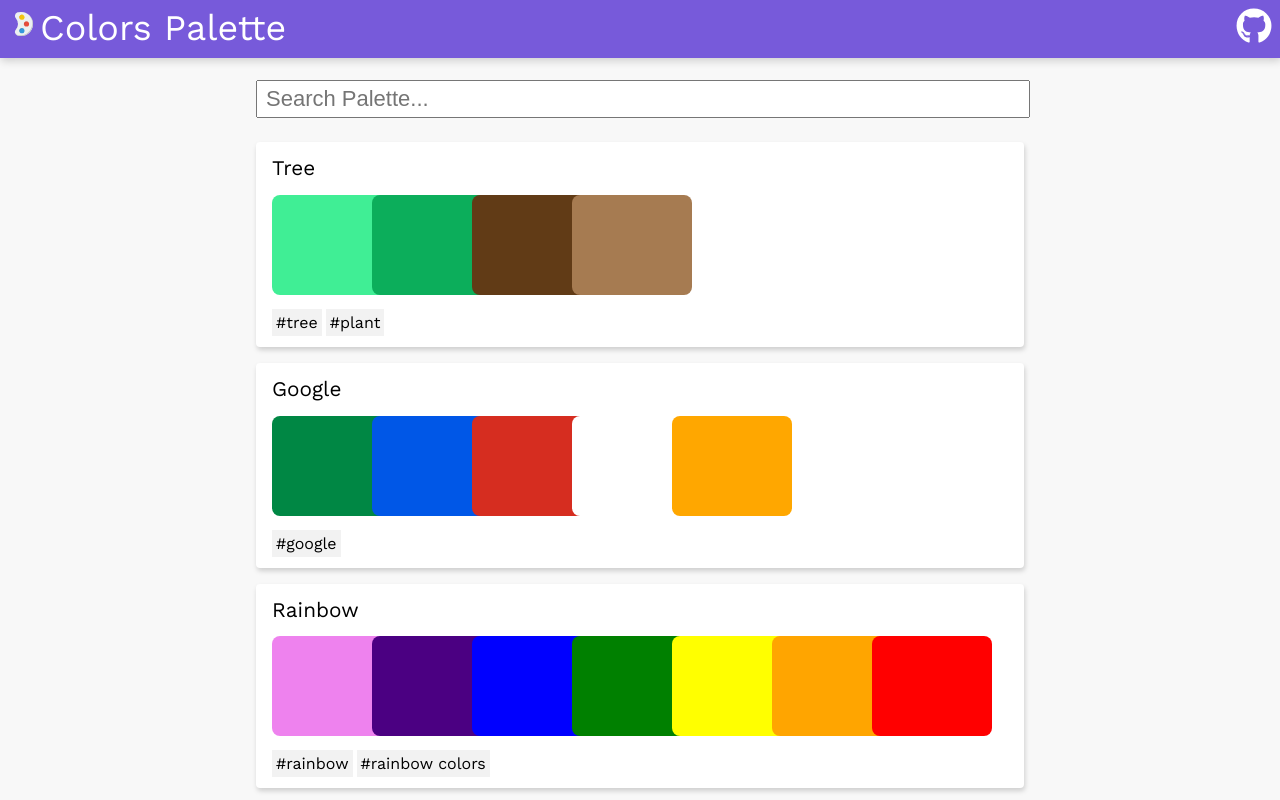
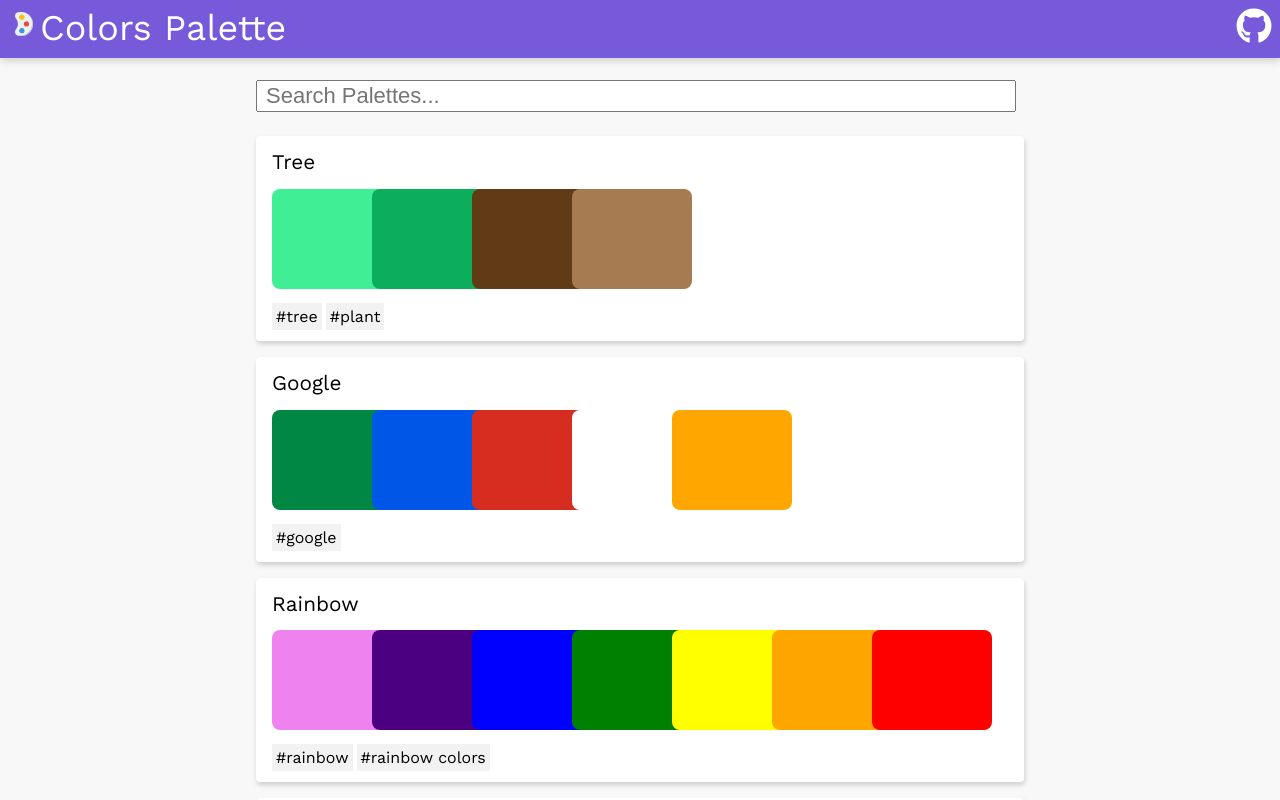
Before and after one commit to maddhruv/colorspalette, a Next.js app: page / in a window 1280 px wide. Shown: the top 800 px of the page. Built offline with nearby package versions, Linux system fonts and the light colour scheme.

Commit message:
fix: add search type

```diff
--- a/pages/index.tsx
+++ b/pages/index.tsx
@@ -32,8 +32,9 @@ const Home: NextPage = () => {
     <>
       <Box mb={"24px"}>
         <Input
-          placeholder="Search Palette..."
+          placeholder="Search Palettes..."
           value={query}
+          type="search"
           onChange={(e) => setQuery(e.target.value)}
         />
       </Box>
```
